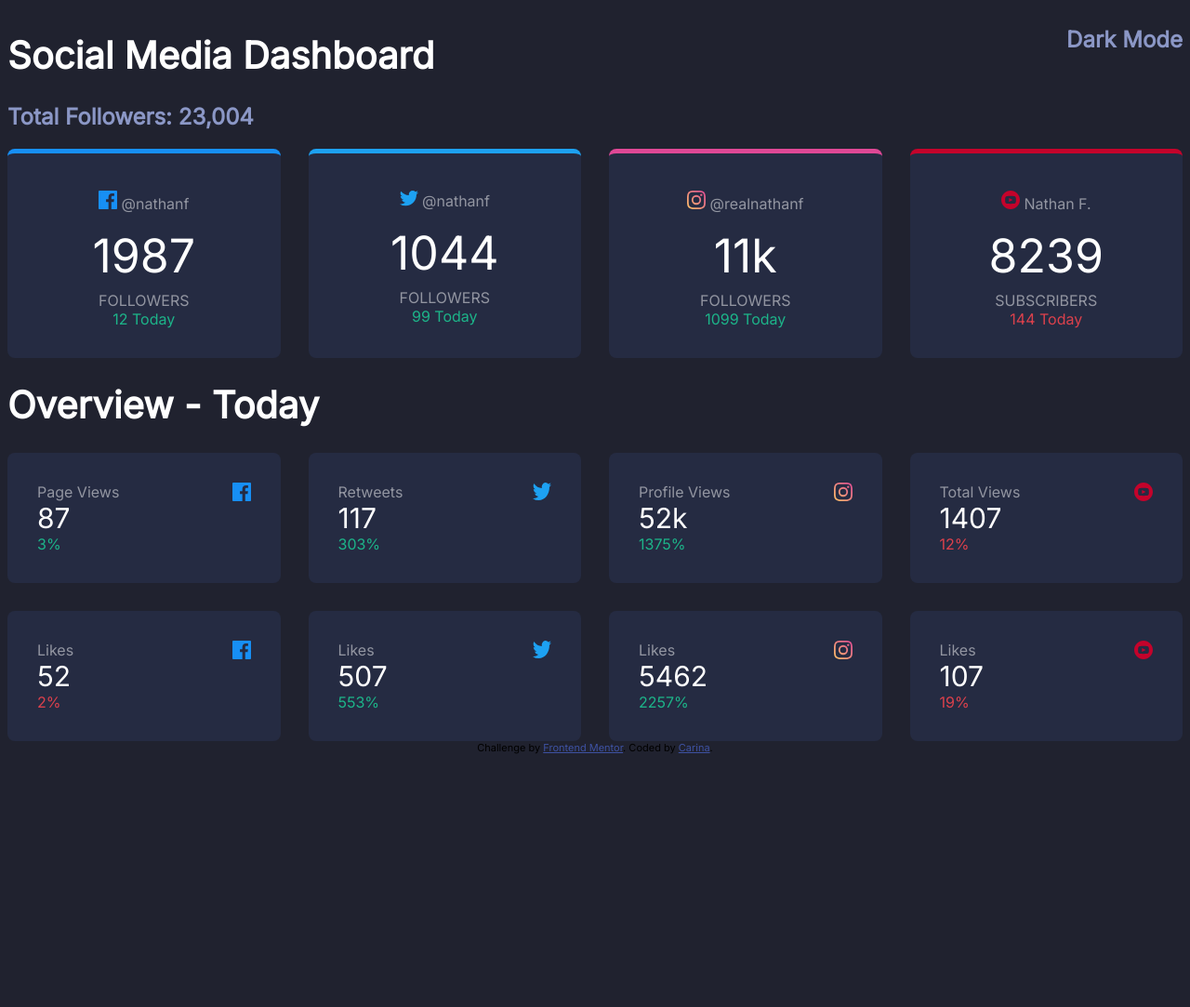
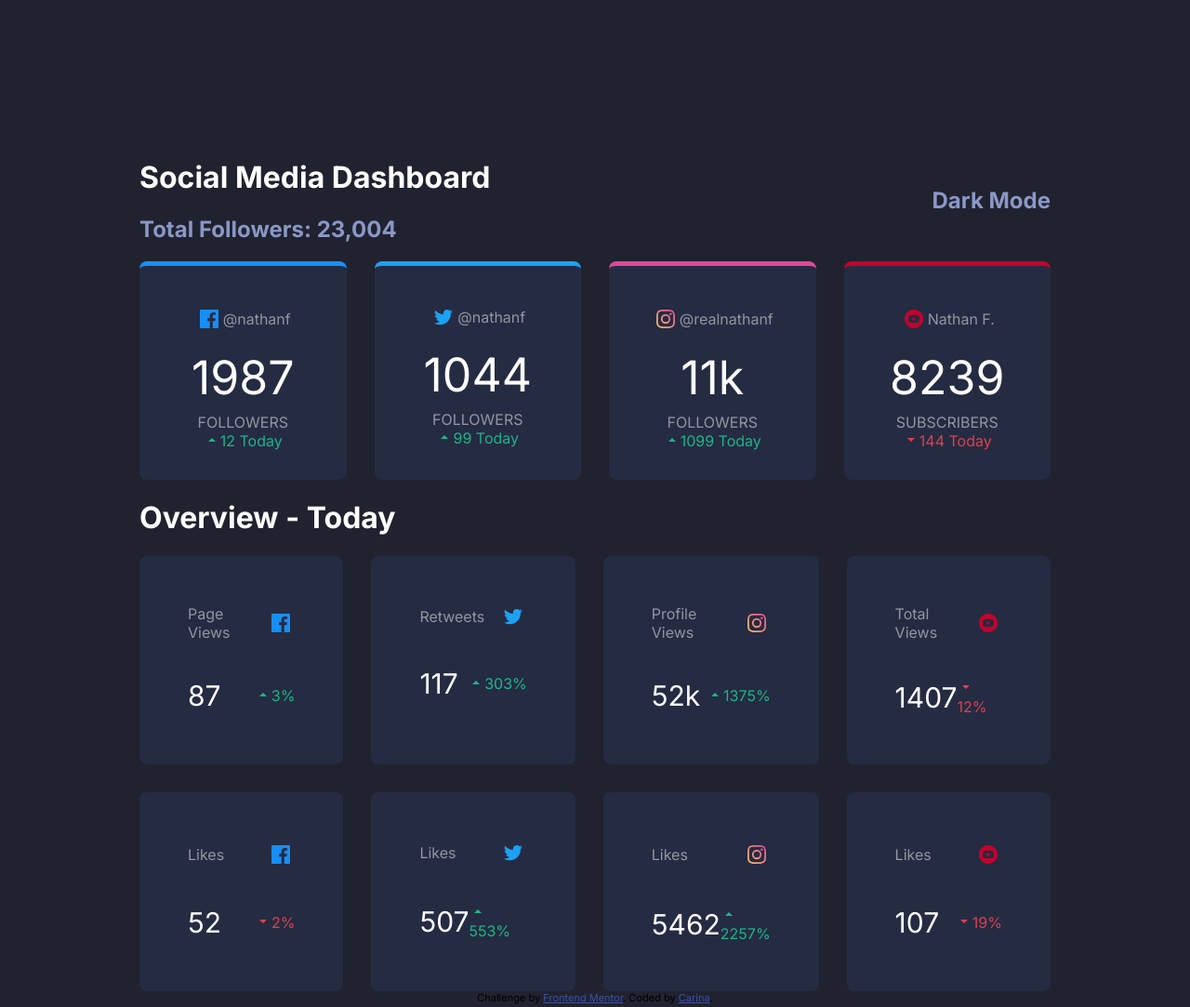
Before and after one commit to ArgoNavis1763/socialmediadashboard, a plain HTML site: page index.html in a window 1280 px wide. Shown: the whole page at 93% size. Before the commit the page ends 819 px from the top, so only its background shows below. Drawn offline with Linux system fonts and the light colour scheme.

Commit message:
media queries and styling

```diff
--- a/index.html
+++ b/index.html
@@ -11,10 +11,8 @@
       sizes="32x32"
       href="./images/favicon-32x32.png"
     />
-    <link rel="preconnect" href="https://fonts.googleapis.com" />
-    <link rel="preconnect" href="https://fonts.gstatic.com" crossorigin />
     <link
-      href="https://fonts.googleapis.com/css2?family=Inter&family=Space+Mono&display=swap"
+      href="https://fonts.googleapis.com/css2?family=Inter:wght@400;700&display=swap"
       rel="stylesheet"
     />
 
@@ -49,7 +47,10 @@
         </div>
         <div class="count">1987</div>
         <div class="followers">FOLLOWERS</div>
-        <div class="daily-count-green">12 Today</div>
+
+        <div class="daily-count-green">
+          <img src="/images/icon-up.svg" />12 Today
+        </div>
       </div>
       <div class="twitter">
         <div class="handle">
@@ -58,7 +59,10 @@
         </div>
         <div class="count">1044</div>
         <div class="followers">FOLLOWERS</div>
-        <div class="daily-count-green">99 Today</div>
+
+        <div class="daily-count-green">
+          <img src="/images/icon-up.svg" />99 Today
+        </div>
       </div>
       <div class="insta">
         <div class="handle">
@@ -67,7 +71,10 @@
         </div>
         <div class="count">11k</div>
         <div class="followers">FOLLOWERS</div>
-        <div class="daily-count-green">1099 Today</div>
+
+        <div class="daily-count-green">
+          <img src="/images/icon-up.svg" />1099 Today
+        </div>
       </div>
       <div class="youtube">
         <div class="handle">
@@ -76,7 +83,10 @@
         </div>
         <div class="count">8239</div>
         <div class="followers">SUBSCRIBERS</div>
-        <div class="daily-count-red">144 Today</div>
+
+        <div class="daily-count-red">
+          <img src="/images/icon-down.svg" />144 Today
+        </div>
       </div>
     </div>
     <h1>Overview - Today</h1>
@@ -85,65 +95,99 @@
         <div class="views-heading">
           Page Views <img src="/images/icon-facebook.svg" />
         </div>
+        <div class="numbers">
           <div class="count-2">87</div>
 
-        <div class="daily-count-green">3%</div>
+          <div class="daily-count-green">
+            <img src="/images/icon-up.svg" />3%
+          </div>
+        </div>
       </div>
       <div class="today-stats">
         <div class="views-heading">
           Retweets
           <img src="/images/icon-twitter.svg" />
         </div>
+        <div class="numbers">
           <div class="count-2">117</div>
-        <div class="daily-count-green">303%</div>
+          <div class="daily-count-green">
+            <img src="/images/icon-up.svg" />303%
+          </div>
+        </div>
       </div>
       <div class="today-stats">
         <div class="views-heading">
           Profile Views
           <img src="/images/icon-instagram.svg" />
         </div>
+
+        <div class="numbers">
           <div class="count-2">52k</div>
-        <div class="daily-count-green">1375%</div>
+          <div class="daily-count-green">
+            <img src="/images/icon-up.svg" />1375%
+          </div>
+        </div>
       </div>
       <div class="today-stats">
         <div class="views-heading">
           Total Views
           <img src="/images/icon-youtube.svg" />
         </div>
+        <div class="numbers">
           <div class="count-2">1407</div>
-        <div class="daily-count-red">12%</div>
+          <div class="daily-count-red">
+            <img src="/images/icon-down.svg" />12%
+          </div>
+        </div>
       </div>
       <div class="today-stats">
         <div class="views-heading">
           Likes
           <img src="/images/icon-facebook.svg" />
         </div>
+        <div class="numbers">
           <div class="count-2">52</div>
-        <div class="daily-count-red">2%</div>
+          <div class="daily-count-red">
+            <img src="/images/icon-down.svg" />2%
+          </div>
+        </div>
       </div>
       <div class="today-stats">
         <div class="views-heading">
           Likes
           <img src="/images/icon-twitter.svg" />
         </div>
+        <div class="numbers">
           <div class="count-2">507</div>
-        <div class="daily-count-green">553%</div>
+          <div class="daily-count-green">
+            <img src="/images/icon-up.svg" />553%
+          </div>
+        </div>
       </div>
       <div class="today-stats">
         <div class="views-heading">
           Likes
           <img src="/images/icon-instagram.svg" />
         </div>
+        <div class="numbers">
           <div class="count-2">5462</div>
-        <div class="daily-count-green">2257%</div>
+          <div class="daily-count-green">
+            <img src="/images/icon-up.svg" />2257%
+          </div>
+        </div>
       </div>
       <div class="today-stats">
         <div class="views-heading">
           Likes
           <img src="/images/icon-youtube.svg" />
         </div>
+
+        <div class="numbers">
           <div class="count-2">107</div>
-        <div class="daily-count-red">19%</div>
+          <div class="daily-count-red">
+            <img src="/images/icon-down.svg" />19%
+          </div>
+        </div>
       </div>
     </div>
 
--- a/style.css
+++ b/style.css
@@ -1,6 +1,8 @@
 body {
   background-color: #20222f;
   font-family: "Inter", sans-serif;
+  margin: auto;
+  padding: 150px;
 }
 
 .dashboard {
@@ -8,11 +10,11 @@ body {
   flex-direction: row;
   justify-content: space-between;
   min-height: 60px;
+  align-items: center;
 }
 
 h1 {
   color: white;
-  font-size: 40px;
 }
 
 h2 {
@@ -42,9 +44,16 @@ h2 {
   padding: 32px;
 }
 
+img {
+  padding: 5px;
+}
+
 .handle {
+  display: flex;
+  flex-direction: row;
+  align-items: center;
   color: hsla(0, 0%, 100%, 0.5);
-  padding: 8px;
+  padding: 10px;
 }
 
 .count {
@@ -92,14 +101,14 @@ h2 {
   background-color: #252b42;
   border-radius: 8px;
   padding: 32px;
-  justify-content: space-between;
 }
 
 .views-heading {
   display: flex;
   flex-direction: row;
   justify-content: space-between;
-
+  align-items: center;
+  padding: 20px;
   color: hsla(0, 0%, 100%, 0.5);
 }
 
@@ -107,3 +116,22 @@ h2 {
   color: white;
   font-size: 30px;
 }
+
+.numbers {
+  display: flex;
+  flex-direction: row;
+  justify-content: space-between;
+  align-items: center;
+  padding: 20px;
+}
+
+@media (max-width: 700px) {
+  .today {
+    display: flex;
+    flex-direction: column;
+  }
+  .top-row {
+    display: flex;
+    flex-direction: column;
+  }
+}
```
Lines whose indentation alone changed are shown as unchanged.
